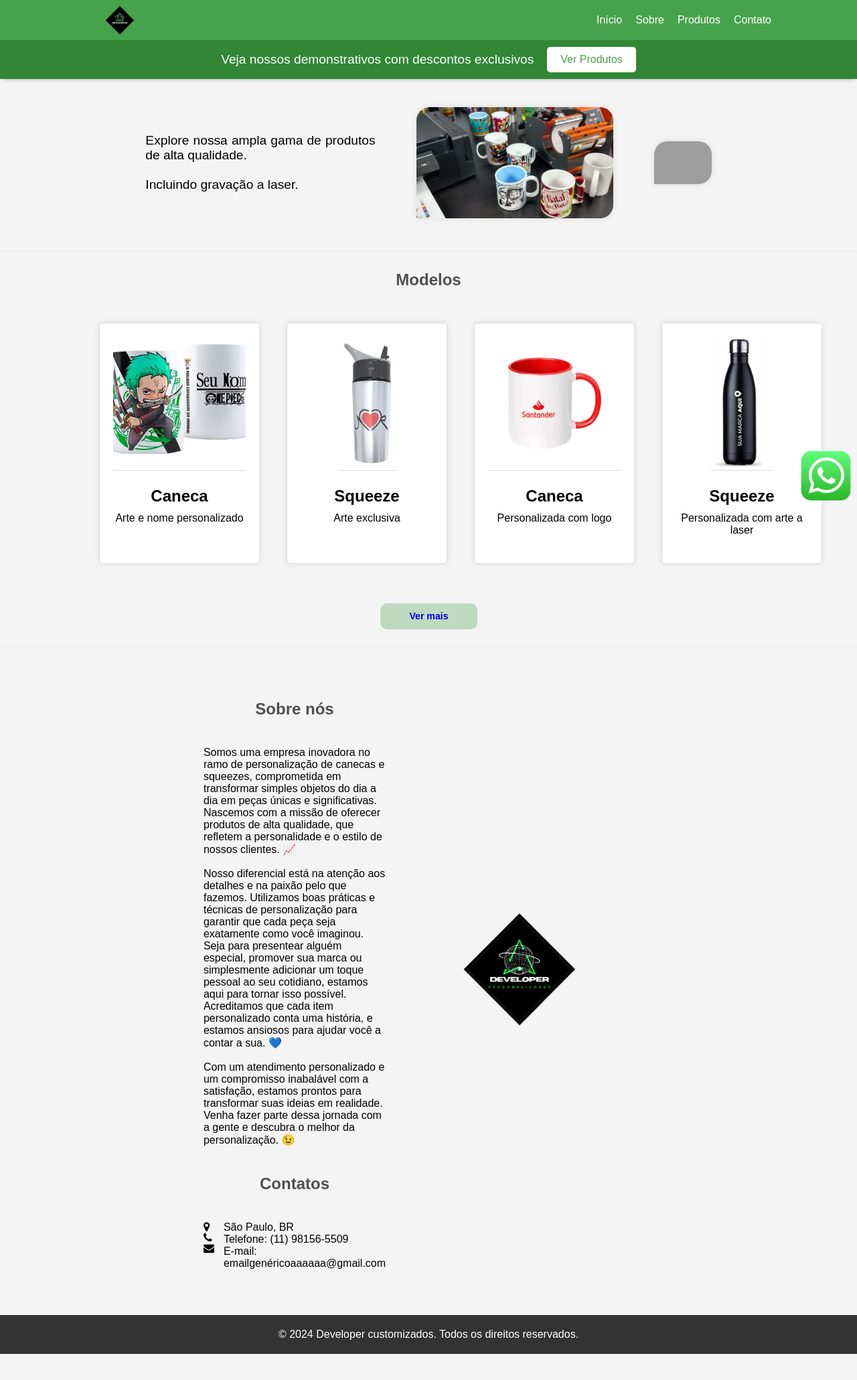
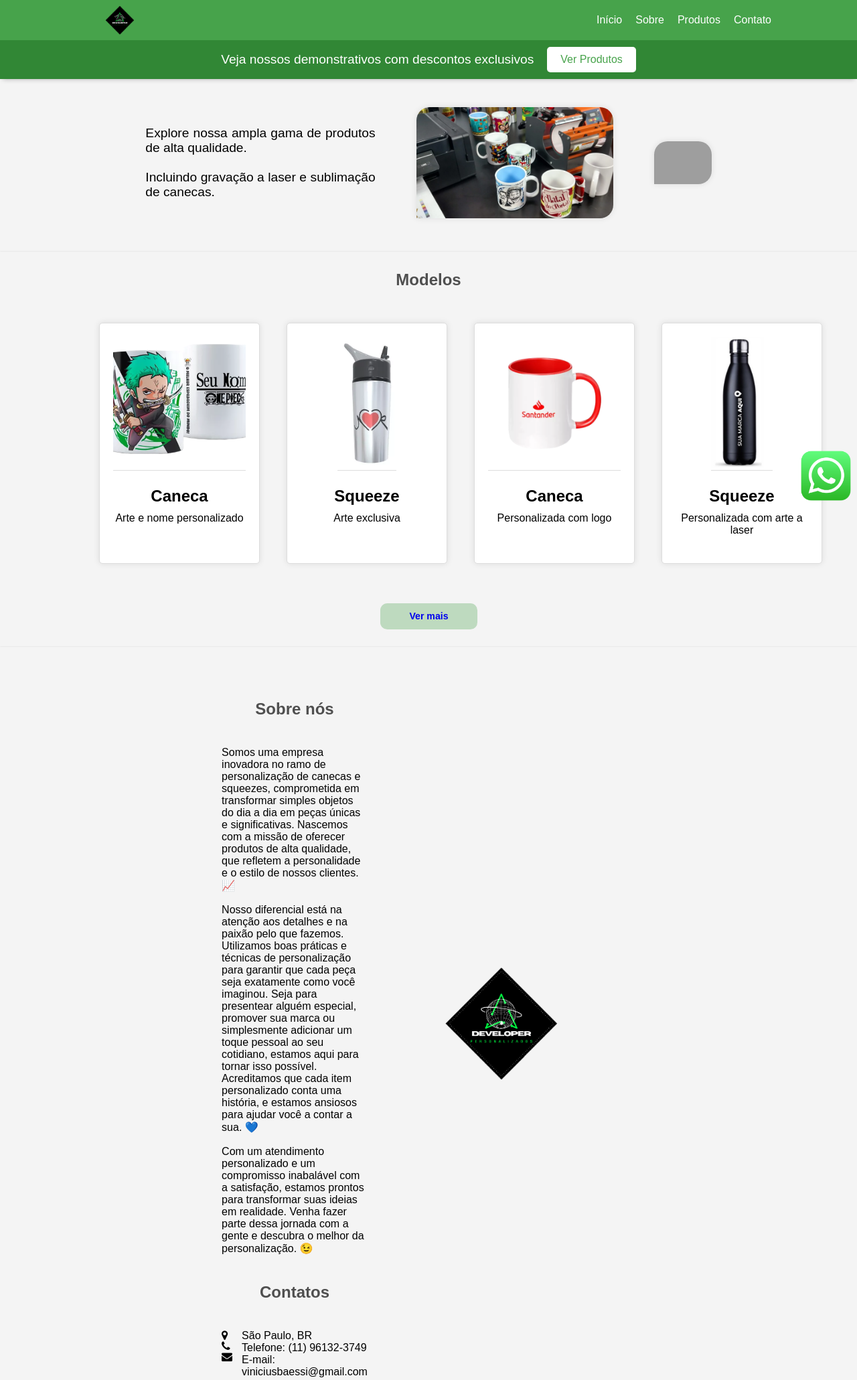
Before and after one commit to ViniciusBaessi/Site-Eloi, a plain HTML site: page Eloi site/index.html in a window 1280 px wide. Shown: the top 2061 px of the page at 67% size. Before the commit the page ends 2022 px from the top, so only its background shows below. Drawn offline with Linux system fonts and the light colour scheme; grey boxes are pictures that could not be loaded.

Commit message:
Update index.html

```diff
--- a/Eloi site/index.html
+++ b/Eloi site/index.html
@@ -20,7 +20,7 @@
         </div>
     </header>
 
-    <a href="https://api.whatsapp.com/send?phone=5511981565509&text=Ol%C3%A1%2C%20gostaria%20obter%20informa%C3%A7%C3%B5es%20para%20a%20encomenda%20de%20produtos%20personalizados.%20%F0%9F%A4%94">
+    <a href="https://wa.link/bxey0i">
         <img class="contato" src="assets/whatsapp-33.png" alt="" >
     </a>
     <section id="inicio" class="main-header">
@@ -33,7 +33,7 @@
     <section class="container-caneca">
 
         <div class="caneca">
-            <p>Explore nossa ampla gama de produtos de alta qualidade. <br><br>Incluindo gravação a laser.</p>
+            <p>Explore nossa ampla gama de produtos de alta qualidade. <br><br>Incluindo gravação a laser e sublimação de canecas.</p>
             <img src="assets/Imagem produção.webp" alt="" class="grav-caneca">
             <img src="assets/64a96f98-7927-49c3-a8c8-97aea0cf6f35.gif" alt="" class="gif-laser">
         </div>
@@ -104,8 +104,8 @@
 
                 <article class="p">
                     <p>São Paulo, BR</p>
-                    <p>Telefone: (11) 98156-5509</p>
-                    <p>E-mail: emailgenéricoaaaaaa@gmail.com</p>
+                    <p>Telefone: (11) 96132-3749</p>
+                    <p>E-mail: viniciusbaessi@gmail.com</p>
                 </article>
             </div>
 
```
